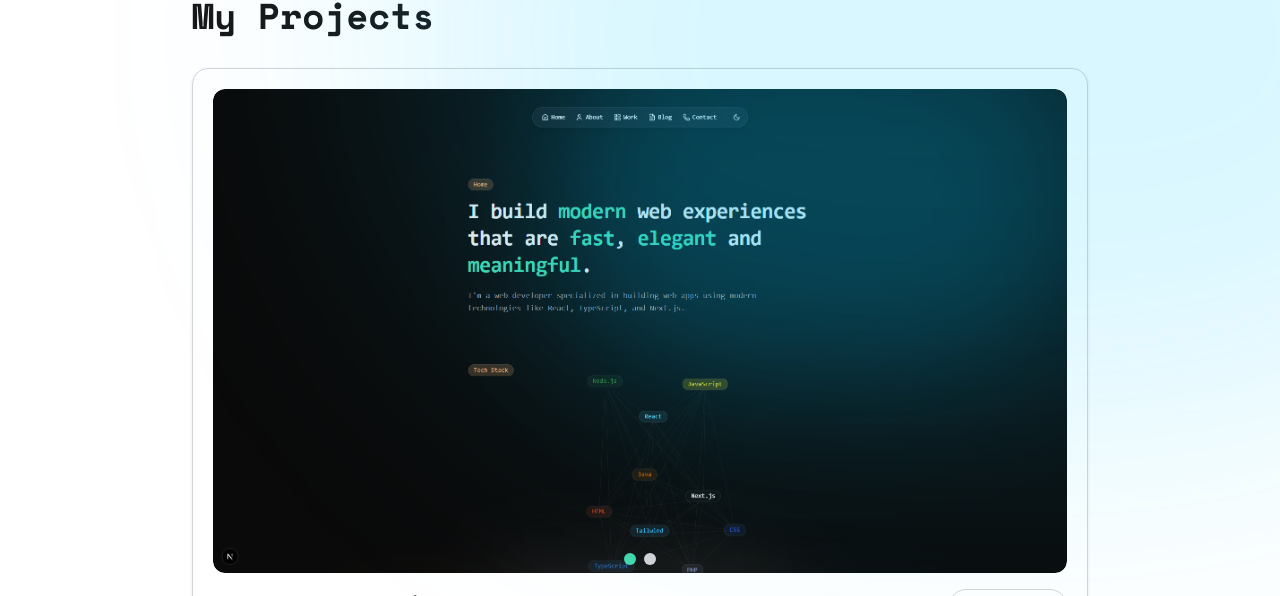
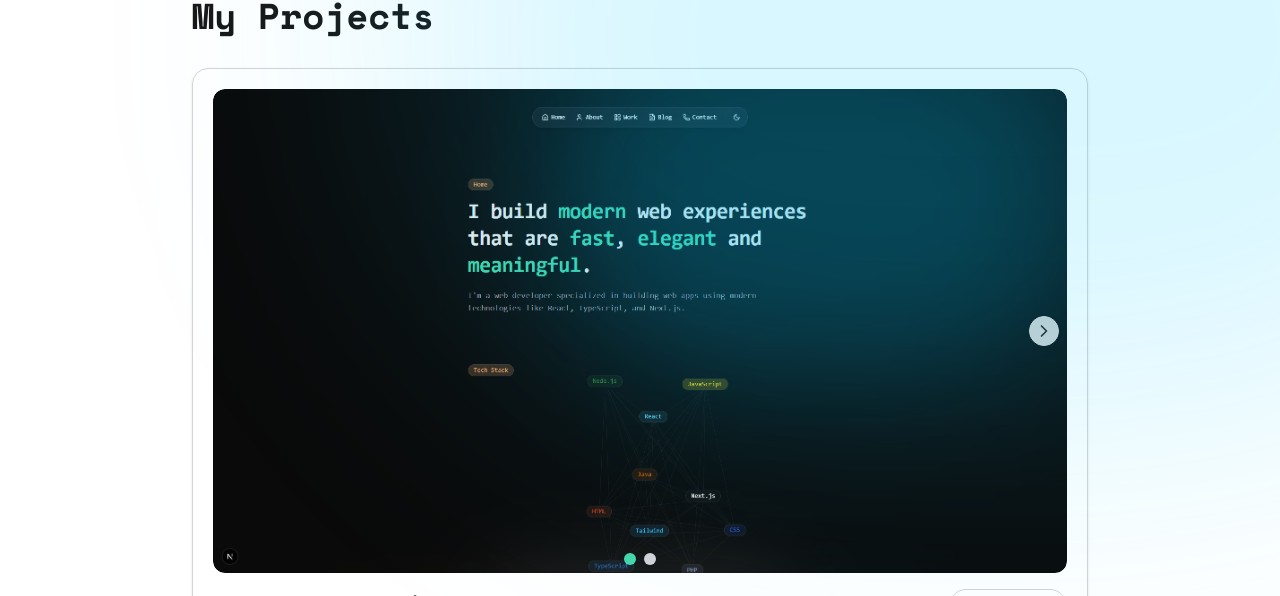
Before and after one commit to Miche1-Pierre/ai-portfolio, a Next.js app: page /work in a window 1280 px wide. Shown: the part 204-800 px from the top of the page. Built offline with nearby package versions, Linux system fonts and the light colour scheme.

Commit message:
Feat: add arrow slider to improve accesibility

```diff
--- a/src/components/work/ProjectCard.tsx
+++ b/src/components/work/ProjectCard.tsx
@@ -3,7 +3,7 @@ import Badge, { BadgeColor } from "@/components/Badge";
 import Image from "next/image";
 import { useState } from "react";
 
-import { ExternalLink, Github } from "lucide-react";
+import { ExternalLink, Github, ChevronLeft, ChevronRight } from "lucide-react";
 
 type Project = {
   title: string;
@@ -26,9 +26,10 @@ export default function ProjectCard({
 
   return (
     <Card className="space-y-4">
-      {/* Slider */}
+      {/* Navigation boutons */}
       {images.length > 0 && (
         <div className="relative w-full rounded-xl overflow-hidden">
+          {/* Image */}
           <Image
             src={images[current]}
             alt={`Screenshot ${current + 1}`}
@@ -40,7 +41,38 @@ export default function ProjectCard({
             unoptimized
             priority={current === 0}
           />
-          {/* Navigation boutons */}
+
+          {/* Flèche gauche */}
+          {images.length > 1 && current > 0 && (
+            <button
+              onClick={() => setCurrent((c) => Math.max(c - 1, 0))}
+              className="absolute left-2 top-1/2 -translate-y-1/2 bg-white/80 dark:bg-zinc-800/70 p-1 rounded-full hover:bg-[#45d8ac] transition-colors border border-zinc-300 dark:border-zinc-600 hover:border-[#45d8ac]"
+              aria-label="Previous image"
+            >
+              <ChevronLeft
+                size={20}
+                className="text-zinc-800 dark:text-white"
+              />
+            </button>
+          )}
+
+          {/* Flèche droite */}
+          {images.length > 1 && current < images.length - 1 && (
+            <button
+              onClick={() =>
+                setCurrent((c) => Math.min(c + 1, images.length - 1))
+              }
+              className="absolute right-2 top-1/2 -translate-y-1/2 bg-white/80 dark:bg-zinc-800/70 p-1 rounded-full hover:bg-[#45d8ac] transition-colors  border border-zinc-300 dark:border-zinc-600 hover:border-[#45d8ac]"
+              aria-label="Next image"
+            >
+              <ChevronRight
+                size={20}
+                className="text-zinc-800 dark:text-white"
+              />
+            </button>
+          )}
+
+          {/* Points de navigation en bas */}
           {images.length > 1 && (
             <div className="absolute bottom-2 left-1/2 -translate-x-1/2 flex gap-2">
               {images.map((_, i) => (
@@ -48,8 +80,11 @@ export default function ProjectCard({
                   key={i}
                   onClick={() => setCurrent(i)}
                   className={`w-3 h-3 rounded-full ${
-                    i === current ? "bg-[#45d8ac]" : "bg-zinc-300"
+                    i === current
+                      ? "bg-[#45d8ac]"
+                      : "bg-zinc-300 dark:bg-zinc-600"
                   }`}
+                  aria-label={`Image ${i + 1}`}
                 />
               ))}
             </div>
```
